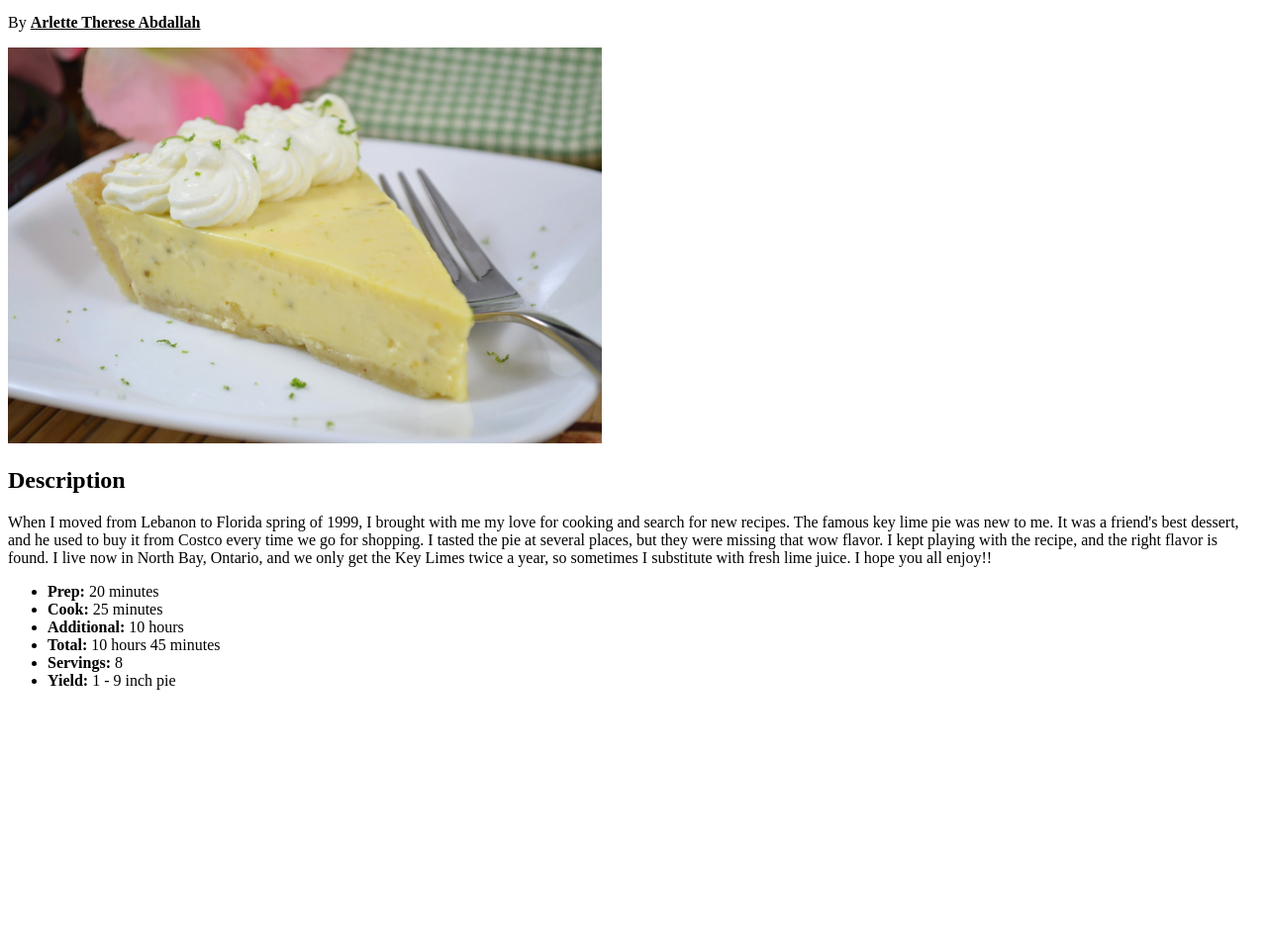
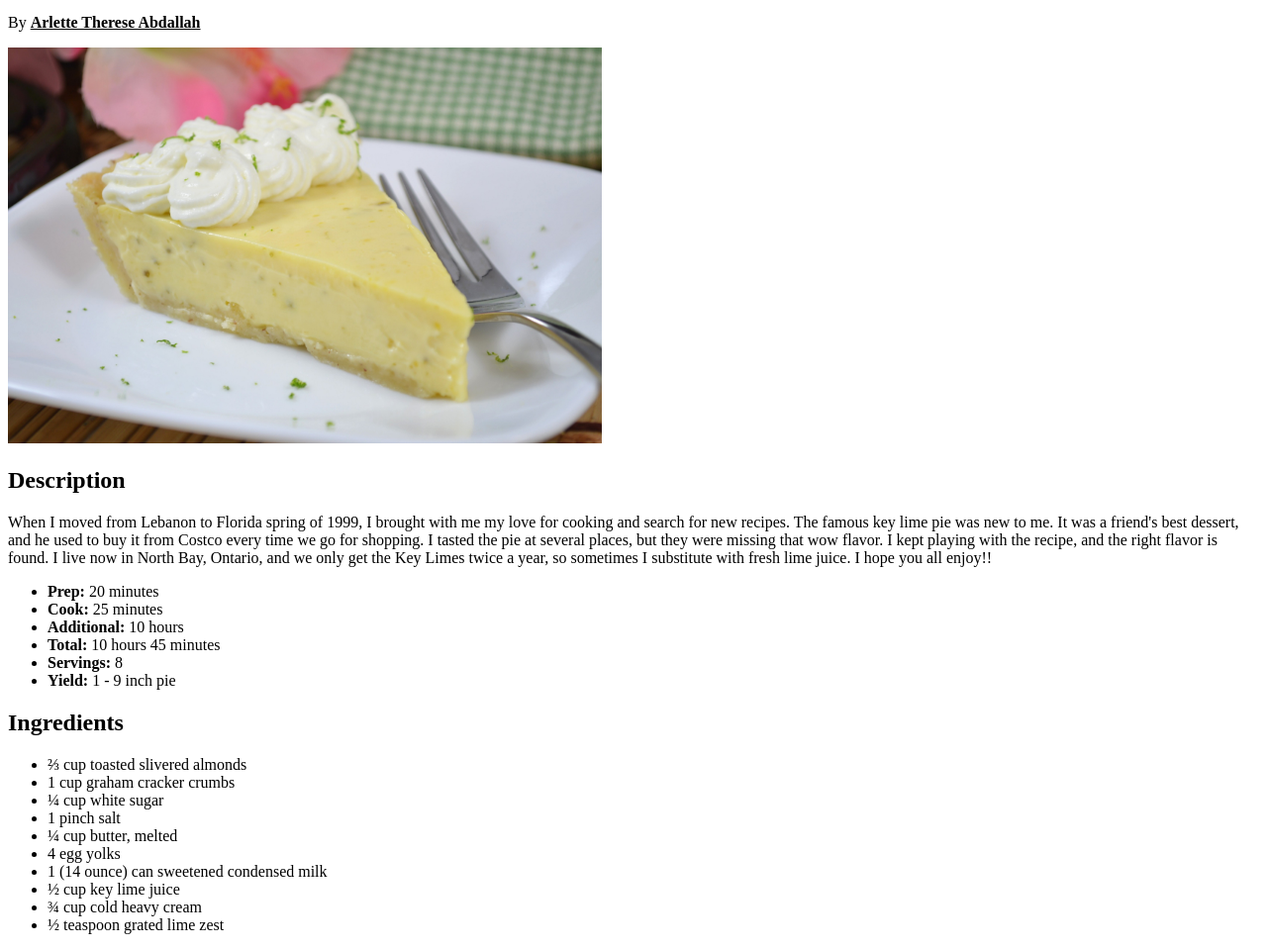
Before and after one commit to Derrick-51/odin-recipes, a plain HTML site: page recipes/key-lime-pie.html in a window 1280 px wide. Shown: the part 100-1060 px from the top of the page at 99% size. Before the commit the page ends 813 px from the top, so only its background shows below. Drawn offline with Linux system fonts and the light colour scheme.

Commit message:
Add ingredients

```diff
--- a/recipes/key-lime-pie.html
+++ b/recipes/key-lime-pie.html
@@ -29,6 +29,21 @@
             <li><strong>Yield: </strong>1 - 9 inch pie</li>
         </ul>
 
+        <h2>Ingredients</h2>
+
+        <ul>
+            <li>&frac23; cup toasted slivered almonds</li>
+            <li>1 cup graham cracker crumbs</li>
+            <li>&frac14; cup white sugar</li>
+            <li>1 pinch salt</li>
+            <li>&frac14; cup butter, melted</li>
+            <li>4 egg yolks</li>
+            <li>1 (14 ounce) can sweetened condensed milk</li>
+            <li>&frac12; cup key lime juice</li>
+            <li>&frac34; cup cold heavy cream</li>
+            <li>&frac12; teaspoon grated lime zest</li>
+        </ul>
+
 
     </body>
 </html>
```
